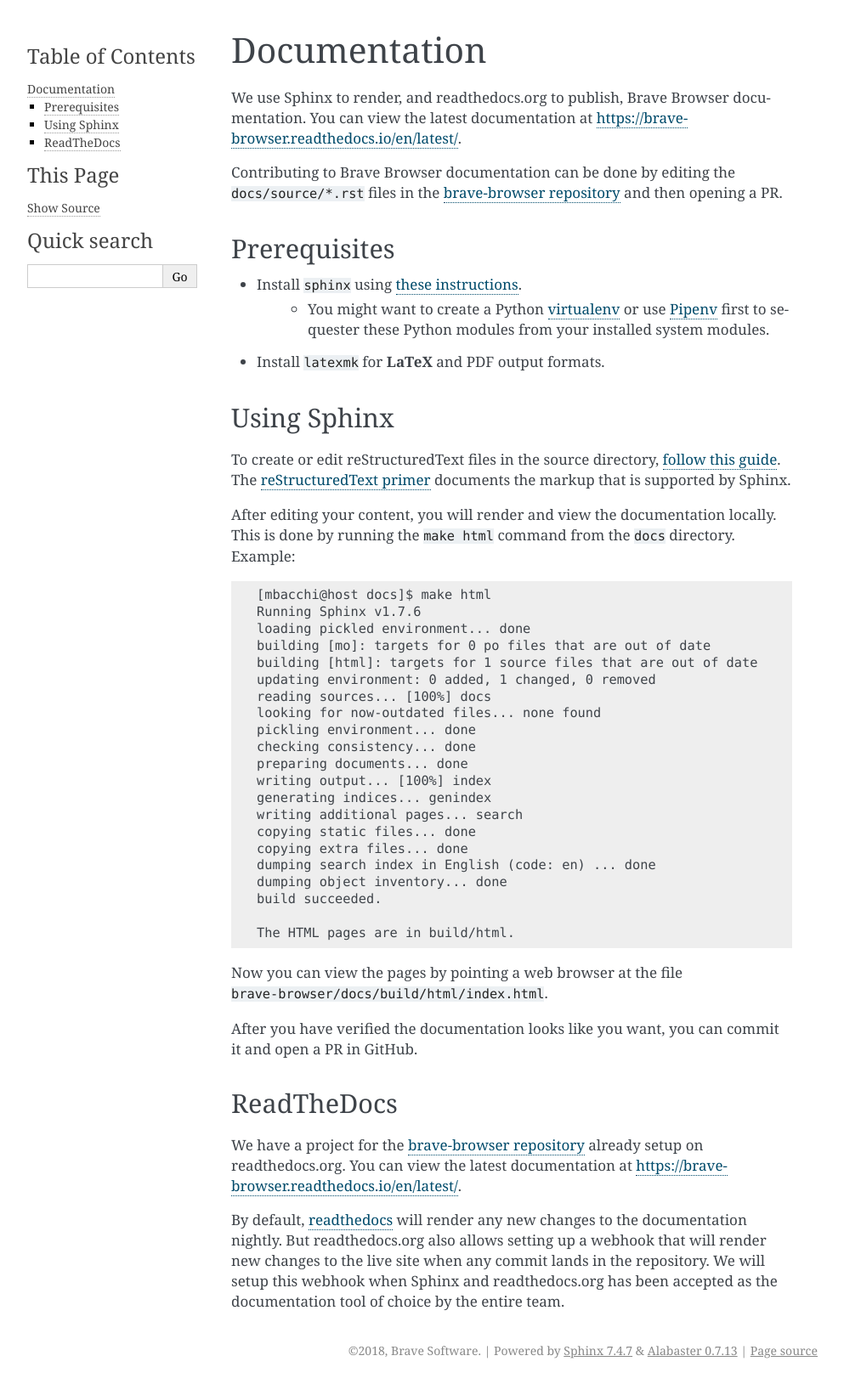
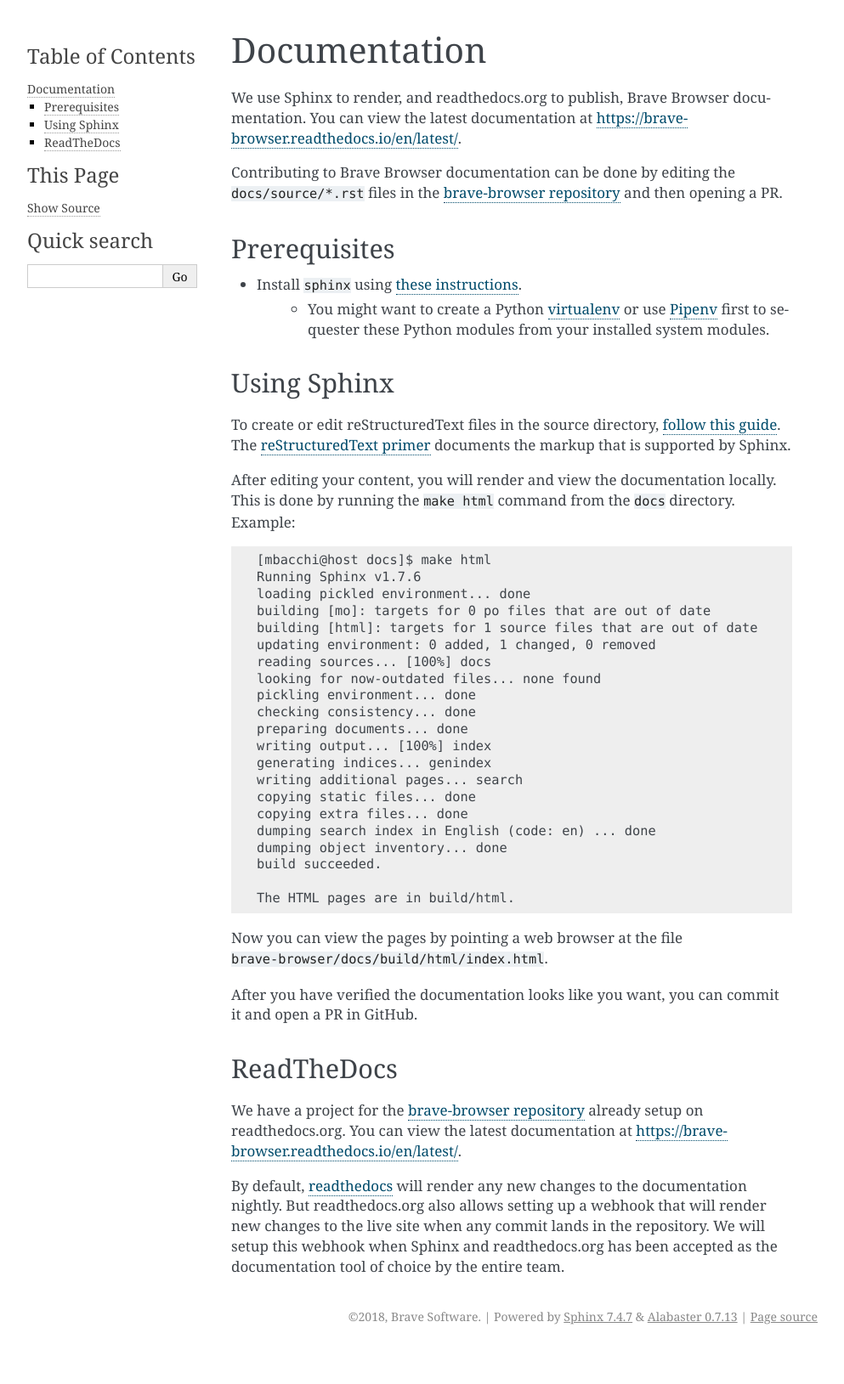
Before and after one commit to brave/brave-browser, a Sphinx documentation site: the page built from docs/source/docs.rst, in a window 1280 px wide. Shown: the whole page at 85% size, without its empty margins (148-1141 px from the left). Built offline with Sphinx 7.4.7, drawn with Linux system fonts in a browser that asks for light colours; after the commit the page ends 1589 px from its top, so only the background shows below that.

Commit message:
Revert "mention latex prereqs"
This reverts commit 50caa44cf9d723373552aed6265870aa66e961cb.

I added this during my demo, removing as
its not a true prerequisite.

```diff
--- a/docs/source/docs.rst
+++ b/docs/source/docs.rst
@@ -19,7 +19,6 @@
     * You might want to create a Python `virtualenv <https://virtualenv.pypa.io/en/stable/>`_ or use `Pipenv <https://docs.pipenv.org/>`_
       first to sequester these Python modules from your installed system
       modules.
-* Install ``latexmk`` for **LaTeX** and PDF output formats.
 
 
 Using Sphinx
```
